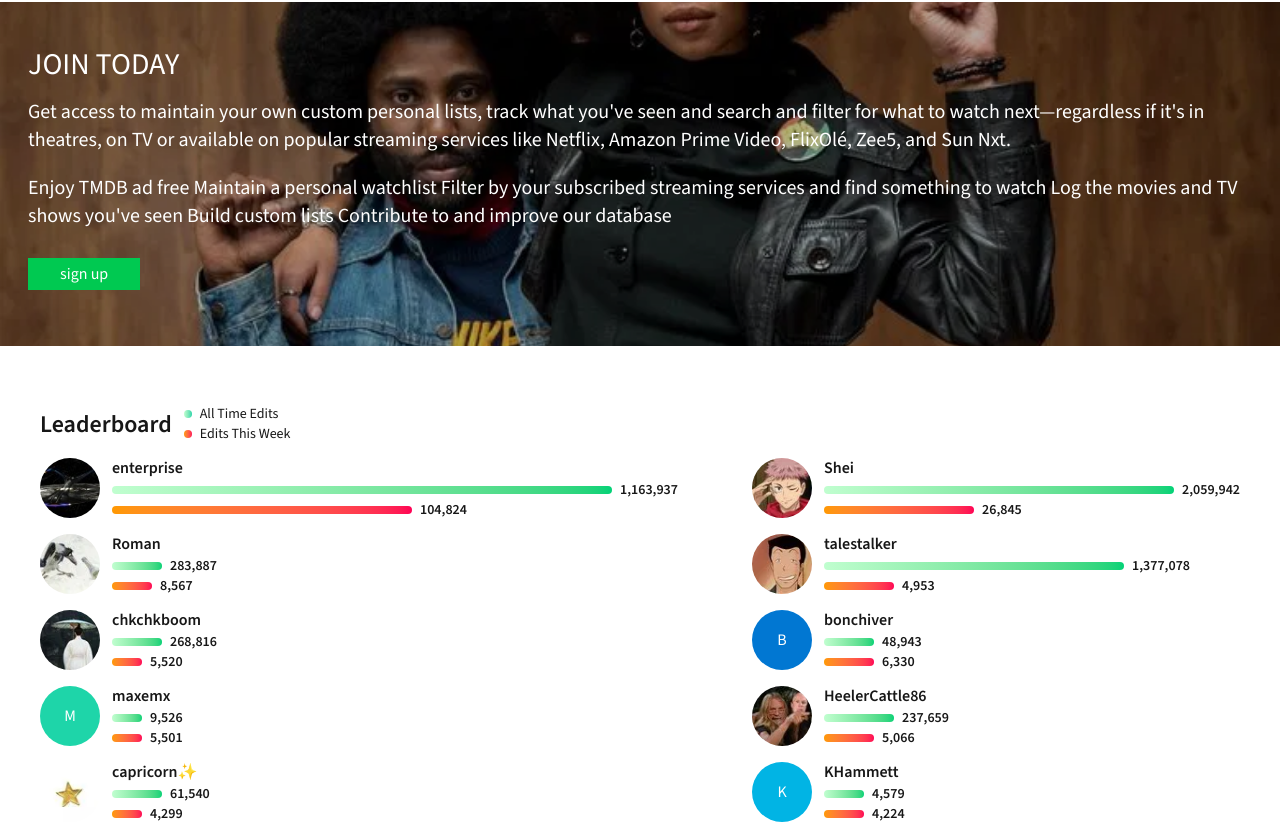
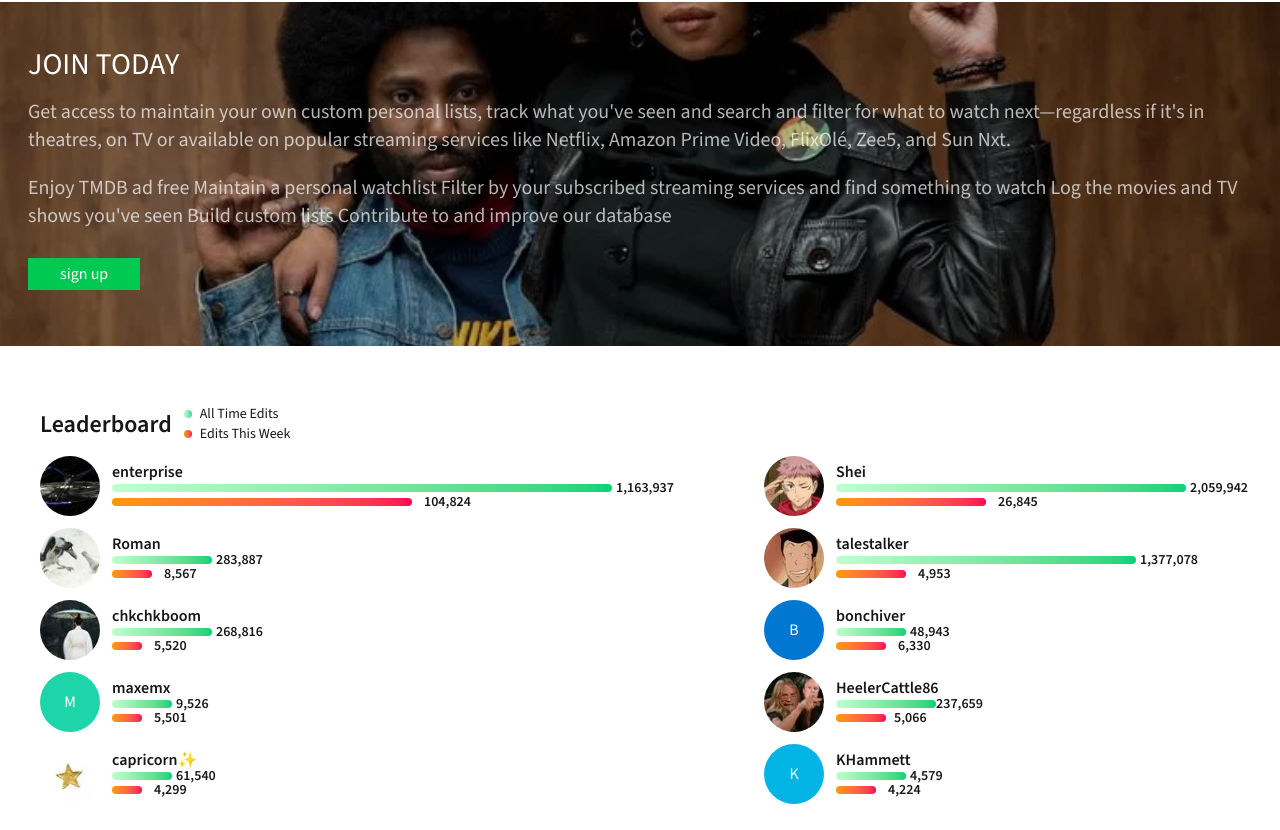
Before and after one commit to Holycross01/TMDB, a Next.js app: page / in a window 1280 px wide. Shown: the part 770-1600 px from the top of the page. Built offline with nearby package versions, Linux system fonts and the light colour scheme; no server answers.

Commit message:
transitionAdjstmnt

```diff
--- a/src/app/components/Footer.js
+++ b/src/app/components/Footer.js
@@ -8,7 +8,7 @@ const Footer = () => {
         <div className='max-w-7xl mx-auto flex flex-col lg:flex-row items-start justify-center lg:space-x-15 '>
             <div className='space-y-4'>
                 <Image src='/images/mobile-logo.svg'className='hidden lg:block -mt-6' width={130} height={50} alt='tmdb-mobile-logo'/>
-                <span className='bg-white rounded-md flex justify-center items-center px-3 py-2 text-[#01b4e4] font-bold  lg:mt-10'>Hi cross!</span>
+                <span className='bg-white rounded-md flex justify-center items-center px-3 py-2 text-[#01b4e4] font-bold  lg:mt-10'>Join the community</span>
 
             </div>
 
--- a/src/app/components/Jointoday.js
+++ b/src/app/components/Jointoday.js
@@ -7,10 +7,10 @@ const Jointoday = () => {
 
       <h3 className=' relative z-10 text-3xl uppercase my-4 text-white'>Join today</h3>
 
-      <p className='relative md:text-xl text-sm  text-white'>Get access to maintain your own custom personal lists, track what you've seen and search and filter for what to watch next—regardless if it's in theatres, on TV or available on popular streaming services like Netflix, Amazon Prime Video, FlixOlé, Zee5, and Sun Nxt.</p>
+      <p className='relative md:text-xl text-sm  text-white/70 '>Get access to maintain your own custom personal lists, track what you've seen and search and filter for what to watch next—regardless if it's in theatres, on TV or available on popular streaming services like Netflix, Amazon Prime Video, FlixOlé, Zee5, and Sun Nxt.</p>
 
 
-       <p className='relative pt-5 md:text-xl text-sm text-white'>Enjoy TMDB ad free Maintain a personal watchlist Filter by your subscribed streaming services and find something to watch Log the movies and TV shows you've seen Build custom lists Contribute to and improve our database</p>
+       <p className='relative pt-5 md:text-xl text-sm text-white/70'>Enjoy TMDB ad free Maintain a personal watchlist Filter by your subscribed streaming services and find something to watch Log the movies and TV shows you've seen Build custom lists Contribute to and improve our database</p>
 
       <button className='relative bg-green-500 my-7 text-white py-1 px-8 whitespace-nowrap '>sign up</button>
 
--- a/src/app/components/Leaderboard.js
+++ b/src/app/components/Leaderboard.js
@@ -28,20 +28,20 @@ const Leaderboard = () => {
     <div>
 
      <div className='flex items-center space-x-3 my-3'>
+
            <div className='shrink-0'>
                 <Link href='/'><Image src="/images/img1.jpeg" alt="img Logo" width={60} height={60} className='rounded-full' priority /></Link>
           </div>
+
           <div>
-              <Link href='/' className=' font-semibold hover:text-[#1ed5a9] '>enterprise</Link>
-                <div className='flex items-center space-x-2'>
-                 <div className='md:w-[250px] xl:w-[500px] w-[100px] h-2 bg-gradient-to-r from-[#c0fecf] to-[#01d277] rounded-full'>
-                </div>
-                <span className='text-sm font-semibold'>1,163,937</span>
+              <Link href='/' className=' font-semibold hover:text-[#1ed5a9]'>enterprise</Link>
+                <div className='flex items-center space-x-3'>
+                 <div className='md:w-[250px] xl:w-[500px] w-[100px] h-2 bg-gradient-to-r from-[#c0fecf] to-[#01d277] rounded-full'></div>
+                <span className='text-sm font-semibold -m-2'>1,163,937</span>
                 </div>
 
-                 <div className='flex items-center space-x-2'>
-                <div className='md:w-[300px] w-[120px] h-2 bg-gradient-to-r from-[#ff9900] to-[#ff0055] rounded-full'>
-                </div>
+                 <div className='flex items-center space-x-3'>
+                <div className='md:w-[300px] w-[120px] h-2 bg-gradient-to-r from-[#ff9900] to-[#ff0055] rounded-full'></div>
                 <span className='text-sm whitespace font-semibold'>104,824</span>
             </div>
          </div>
@@ -53,20 +53,19 @@ const Leaderboard = () => {
 
 
       <div className='flex items-center space-x-3 my-3'>
+
            <div>
                 <Link href='/'><Image src="/images/img3.webp" alt="img Logo" width={60} height={60} className='rounded-full' priority /></Link>
           </div>
           <div>
               <Link href='/' className='font-semibold hover:text-[#1ed5a9]'>Roman</Link>
-                <div className='flex items-center space-x-2'>
-                 <div className='w-[50px] h-2 bg-gradient-to-r from-[#c0fecf] to-[#01d277] rounded-full'>
-                </div>
-                <span className='text-sm font-semibold'>283,887</span>
+                <div className='flex items-center space-x-3'>
+                 <div className='w-[100px] h-2 bg-gradient-to-r from-[#c0fecf] to-[#01d277] rounded-full'></div>
+                <span className='text-sm font-semibold -m-2'>283,887</span>
                 </div>
 
-                 <div className='flex items-center space-x-2'>
-                <div className='w-[40px] h-2 bg-gradient-to-r from-[#ff9900] to-[#ff0055] rounded-full'>
-                </div>
+                 <div className='flex items-center space-x-3'>
+                <div className='w-[40px] h-2 bg-gradient-to-r from-[#ff9900] to-[#ff0055] rounded-full'></div>
                 <span className='text-sm font-semibold'>8,567</span>
             </div>
          </div>
@@ -84,15 +83,13 @@ const Leaderboard = () => {
           </div>
           <div>
               <Link href='/' className='font-semibold hover:text-[#1ed5a9]'>chkchkboom</Link>
-                <div className='flex items-center space-x-2'>
-                 <div className='w-[50px] h-2 bg-gradient-to-r from-[#c0fecf] to-[#01d277] rounded-full'>
-                </div>
-                <span className='text-sm font-semibold'>268,816</span>
+                <div className='flex items-center space-x-3'>
+                 <div className='w-[100px] h-2 bg-gradient-to-r from-[#c0fecf] to-[#01d277] rounded-full'></div>
+                <span className='text-sm font-semibold -m-2'>268,816</span>
                 </div>
 
-                 <div className='flex items-center space-x-2'>
-                <div className='w-[30px] h-2 bg-gradient-to-r from-[#ff9900] to-[#ff0055] rounded-full'>
-                </div>
+                 <div className='flex items-center space-x-3'>
+                <div className='w-[30px] h-2 bg-gradient-to-r from-[#ff9900] to-[#ff0055] rounded-full'></div>
                 <span className='text-sm font-semibold'>5,520</span>
             </div>
          </div>
@@ -110,15 +107,13 @@ const Leaderboard = () => {
           </div>
           <div>
               <Link href='/' className='font-semibold hover:text-[#1ed5a9]'>maxemx</Link>
-                <div className='flex items-center space-x-2'>
-                 <div className='w-[30px] h-2 bg-gradient-to-r from-[#c0fecf] to-[#01d277] rounded-full'>
-                </div>
-                <span className='text-sm font-semibold'>9,526</span>
+                <div className='flex items-center space-x-3'>
+                 <div className='w-[60px] h-2 bg-gradient-to-r from-[#c0fecf] to-[#01d277] rounded-full'></div>
+                <span className='text-sm font-semibold -m-2'>9,526</span>
                 </div>
 
-                 <div className='flex items-center space-x-2'>
-                <div className='w-[30px] h-2 bg-gradient-to-r from-[#ff9900] to-[#ff0055] rounded-full'>
-                </div>
+                 <div className='flex items-center space-x-3'>
+                <div className='w-[30px] h-2 bg-gradient-to-r from-[#ff9900] to-[#ff0055] rounded-full'></div>
                 <span className='text-sm font-semibold'>5,501</span>
             </div>
          </div>
@@ -134,15 +129,13 @@ const Leaderboard = () => {
           </div>
           <div>
               <Link href='/' className='font-semibold hover:text-[#1ed5a9]'>capricorn✨</Link>
-                <div className='flex items-center space-x-2'>
-                 <div className='w-[50px] h-2 bg-gradient-to-r from-[#c0fecf] to-[#01d277] rounded-full'>
+                <div className='flex items-center space-x-3'>
+                 <div className='w-[60px] h-2 bg-gradient-to-r from-[#c0fecf] to-[#01d277] rounded-full'>
                 </div>
-                <span className='text-sm font-semibold'>61,540</span>
-                </div>
+                <span className='text-sm font-semibold -m-2'>61,540</span></div>
 
-                 <div className='flex items-center space-x-2'>
-                <div className='w-[30px] h-2 bg-gradient-to-r from-[#ff9900] to-[#ff0055] rounded-full'>
-                </div>
+                 <div className='flex items-center space-x-3'>
+                <div className='w-[30px] h-2 bg-gradient-to-r from-[#ff9900] to-[#ff0055] rounded-full'></div>
                 <span className='text-sm font-semibold'>4,299</span>
             </div>
          </div>
@@ -163,13 +156,12 @@ const Leaderboard = () => {
           </div>
           <div>
               <Link href='/' className='font-semibold hover:text-[#1ed5a9]'>Shei</Link>
-                <div className='flex items-center space-x-2'>
+                <div className='flex items-center space-x-3'>
                  <div className='md:w-[350px] w-[100px] h-2 bg-gradient-to-r from-[#c0fecf] to-[#01d277] rounded-full'>
                 </div>
-                <span className='text-sm whitespace-nowrap font-semibold'>2,059,942</span>
-                </div>
+                <span className='text-sm whitespace-nowrap font-semibold -m-2'>2,059,942</span></div>
 
-                 <div className='flex items-center space-x-2'>
+                 <div className='flex items-center space-x-3'>
                 <div className='md:w-[150px] w-[50px] h-2 bg-gradient-to-r from-[#ff9900] to-[#ff0055] rounded-full'>
                 </div>
                 <span className='text-sm font-semibold'>26,845</span>
@@ -188,15 +180,13 @@ const Leaderboard = () => {
           </div>
           <div>
               <Link href='/' className='font-semibold hover:text-[#1ed5a9]'>talestalker</Link>
-                <div className='flex items-center space-x-2'>
-                 <div className='md:w-[300px] w-[140px] h-2 bg-gradient-to-r from-[#c0fecf] to-[#01d277] rounded-full'>
-                </div>
-                <span className='text-sm font-semibold'>1,377,078</span>
+                <div className='flex items-center space-x-3'>
+                 <div className='md:w-[300px] w-[140px] h-2 bg-gradient-to-r from-[#c0fecf] to-[#01d277] rounded-full'></div>
+                <span className='text-sm font-semibold -m-2'>1,377,078</span>
                 </div>
 
-                 <div className='flex items-center space-x-2'>
-                <div className='w-[70px] h-2 bg-gradient-to-r from-[#ff9900] to-[#ff0055] rounded-full'>
-                </div>
+                 <div className='flex items-center space-x-3'>
+                <div className='w-[70px] h-2 bg-gradient-to-r from-[#ff9900] to-[#ff0055] rounded-full'></div>
                 <span className='text-sm font-semibold'>4,953</span>
             </div>
          </div>
@@ -215,15 +205,13 @@ const Leaderboard = () => {
           </div>
           <div>
               <Link href='/'className='font-semibold hover:text-[#1ed5a9]'>bonchiver</Link>
-                <div className='flex items-center space-x-2'>
-                 <div className='w-[50px] h-2 bg-gradient-to-r from-[#c0fecf] to-[#01d277] rounded-full'>
-                </div>
-                <span className='text-sm font-semibold'>48,943</span>
+                <div className='flex items-center space-x-3'>
+                 <div className='w-[70px] h-2 bg-gradient-to-r from-[#c0fecf] to-[#01d277] rounded-full'></div>
+                <span className='text-sm font-semibold -m-2'>48,943</span>
                 </div>
 
-                 <div className='flex items-center space-x-2'>
-                <div className='w-[50px] h-2 bg-gradient-to-r from-[#ff9900] to-[#ff0055] rounded-full'>
-                </div>
+                 <div className='flex items-center space-x-3'>
+                <div className='w-[50px] h-2 bg-gradient-to-r from-[#ff9900] to-[#ff0055] rounded-full'></div>
                 <span className='text-sm font-semibold'>6,330</span>
             </div>
          </div>
@@ -242,14 +230,12 @@ const Leaderboard = () => {
           <div>
               <Link href='/' className='font-semibold hover:text-[#1ed5a9]'>HeelerCattle86</Link>
                 <div className='flex items-center space-x-2'>
-                 <div className='w-[70px] h-2 bg-gradient-to-r from-[#c0fecf] to-[#01d277] rounded-full'>
-                </div>
-                <span className='text-sm font-semibold'>237,659</span>
+                 <div className='w-[100px] h-2 bg-gradient-to-r from-[#c0fecf] to-[#01d277] rounded-full'></div>
+                <span className='text-sm font-semibold -m-2'>237,659</span>
                 </div>
 
                  <div className='flex items-center space-x-2'>
-                <div className='w-[50px] h-2 bg-gradient-to-r from-[#ff9900] to-[#ff0055] rounded-full'>
-                </div>
+                <div className='w-[50px] h-2 bg-gradient-to-r from-[#ff9900] to-[#ff0055] rounded-full'></div>
                 <span className='text-sm font-semibold'>5,066</span>
             </div>
          </div>
@@ -268,15 +254,13 @@ const Leaderboard = () => {
           </div>
           <div>
               <Link href='/' className='font-semibold hover:text-[#1ed5a9]'>KHammett</Link>
-                <div className='flex items-center space-x-2'>
-                    <div className='w-[40px] h-2 bg-gradient-to-r from-[#c0fecf] to-[#01d277] rounded-full'>
-                    </div>
-                    <span className='text-sm font-semibold'>4,579</span>
+                <div className='flex items-center space-x-3'>
+                    <div className='w-[70px] h-2 bg-gradient-to-r from-[#c0fecf] to-[#01d277] rounded-full'></div>
+                    <span className='text-sm font-semibold -m-2'>4,579</span>
                 </div>
 
-                 <div className='flex items-center space-x-2'>
-                    <div className='w-[40px] h-2 bg-gradient-to-r from-[#ff9900] to-[#ff0055] rounded-full'>
-                    </div>
+                 <div className='flex items-center space-x-3'>
+                    <div className='w-[40px] h-2 bg-gradient-to-r from-[#ff9900] to-[#ff0055] rounded-full'></div>
                     <span className='text-sm font-semibold'>4,224</span>
             </div>
          </div>
--- a/src/app/components/Trailers.js
+++ b/src/app/components/Trailers.js
@@ -146,8 +146,8 @@ const IMAGE_BASE_URL = `https://image.tmdb.org/t/p/${imgsize}`
    <div className='flex space-x-5'>
   { moviesToShow.map((movie)=>(
         <div key={movie.id}>
-            <div className='relative w-[320px] h-[200px] rounded-md cursor-pointer'>
-            <Image style={{ objectFit: 'cover'}} fill sizes='500px'  src={movie.backdrop_path ? `${IMAGE_BASE_URL}${movie.backdrop_path}` : '/images/fallback-image.jpg'}  alt='movie cards' className='rounded-md cursor-pointer'/>
+            <div className='relative w-[320px] h-[200px] rounded-md cursor-pointer overflow-hidden transition-transform duration-300 hover:scale-95'>
+            <Image style={{ objectFit: 'cover'}} fill sizes='500px'  src={movie.backdrop_path ? `${IMAGE_BASE_URL}${movie.backdrop_path}` : '/images/fallback-image.jpg'}  alt='movie cards' className='rounded-md  cursor-pointer'/>
             <div className='absolute inset-0 flex items-center justify-center'>
              {Icons.map((icon)=>(
               <div key={icon.id}>
--- a/src/app/components/Trending.js
+++ b/src/app/components/Trending.js
@@ -128,7 +128,7 @@ const Trending = () => {
 
   </div>
 
-  <div className='flex overflow-hidden overflow-x-auto mt-3'>
+  <div className='flex  overflow-hidden overflow-x-auto mt-3'>
     {moviesToShow?.length > 0 ? (
      <ul className='flex flex-row gap-4'>
         {moviesToShow.map((movie)=>(
--- a/src/app/components/popular.js
+++ b/src/app/components/popular.js
@@ -103,7 +103,7 @@ const Popular = () => {
             {moviesToDisplay.map((movie)=>(
                 <div key={movie.id}>
                  <div className='w-[150px] h-[225px] relative rounded-md '>
-                    <Image style={{ objectFit: 'cover'}} fill sizes='500px' src={movie.backdrop_path ? `${IMAGE_BASE_URL}${movie.backdrop_path}` : '/images/fallback-image.jpg'} alt='movie cards' className='rounded-md cursor-pointer'/>
+                    <Image style={{ objectFit: 'cover'}} fill sizes='500px' src={movie.backdrop_path ? `${IMAGE_BASE_URL}${movie.backdrop_path}` : '/images/fallback-image.jpg'} alt='movie cards' className='rounded-md transition-transform duration-300 hover:scale-105 cursor-pointer'/>
                   {movie.vote_average && (
                 <span className={`w-8 h-8 text-xs bg-black absolute bottom-2 left-2 text-white flex items-center justify-center border-2 font-bold  rounded-full ${Math.round(movie.vote_average * 10) >= 70 ? "border-green-800 bg-black/70" : "border-yellow-500 bg-black/70"}`}>
                   {Math.round(movie.vote_average * 10)}%
```
